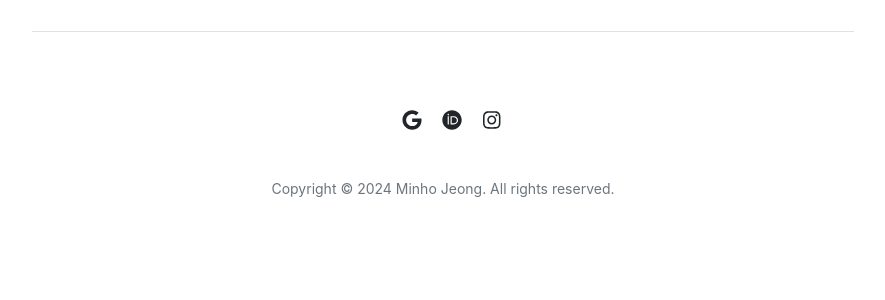
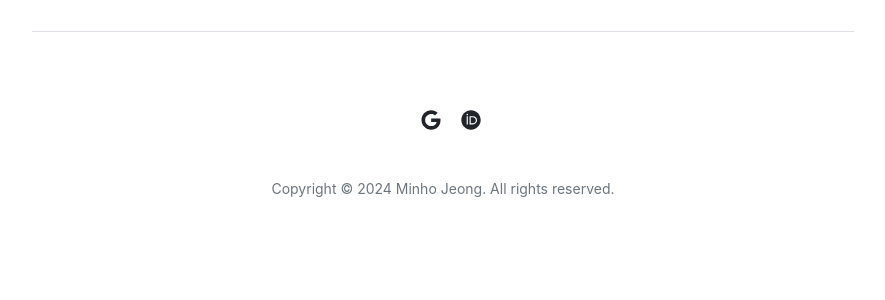
Before and after one commit to mino-jeong/mino-jeong.github.io, a Jekyll site: the page built from index.md, in a window 1280 px wide. Shown: the part 684-984 px from the top of the page, without its empty margins (197-1082 px from the left). Built offline with Jekyll 4.4.1, drawn with Linux system fonts in a browser that asks for light colours.

Commit message:
Update footer.html

```diff
--- a/_includes/footer.html
+++ b/_includes/footer.html
@@ -21,7 +21,6 @@
       <ul class="footer-list">
         <li class="footer-list-item"><a href="mailto:2430412@bsis.hs.kr" class="ms-3 fs-5"><i class="fab fa-google"></i></a></li>
         <li class="footer-list-item"><a href="https://orcid.org/0009-0000-6873-5271" class="ms-3 fs-5"><i class="fab fa-orcid"></i></a></li>
-        <li class="footer-list-item"><a href="https://www.instagram.com/w5xry" class="ms-3 fs-5"><i class="fab fa-instagram"></i></a></li>
         <p><br></p>
         <p><small>Copyright &copy; 2024 Minho Jeong. All rights reserved.</small></p>
       </ul>
```
